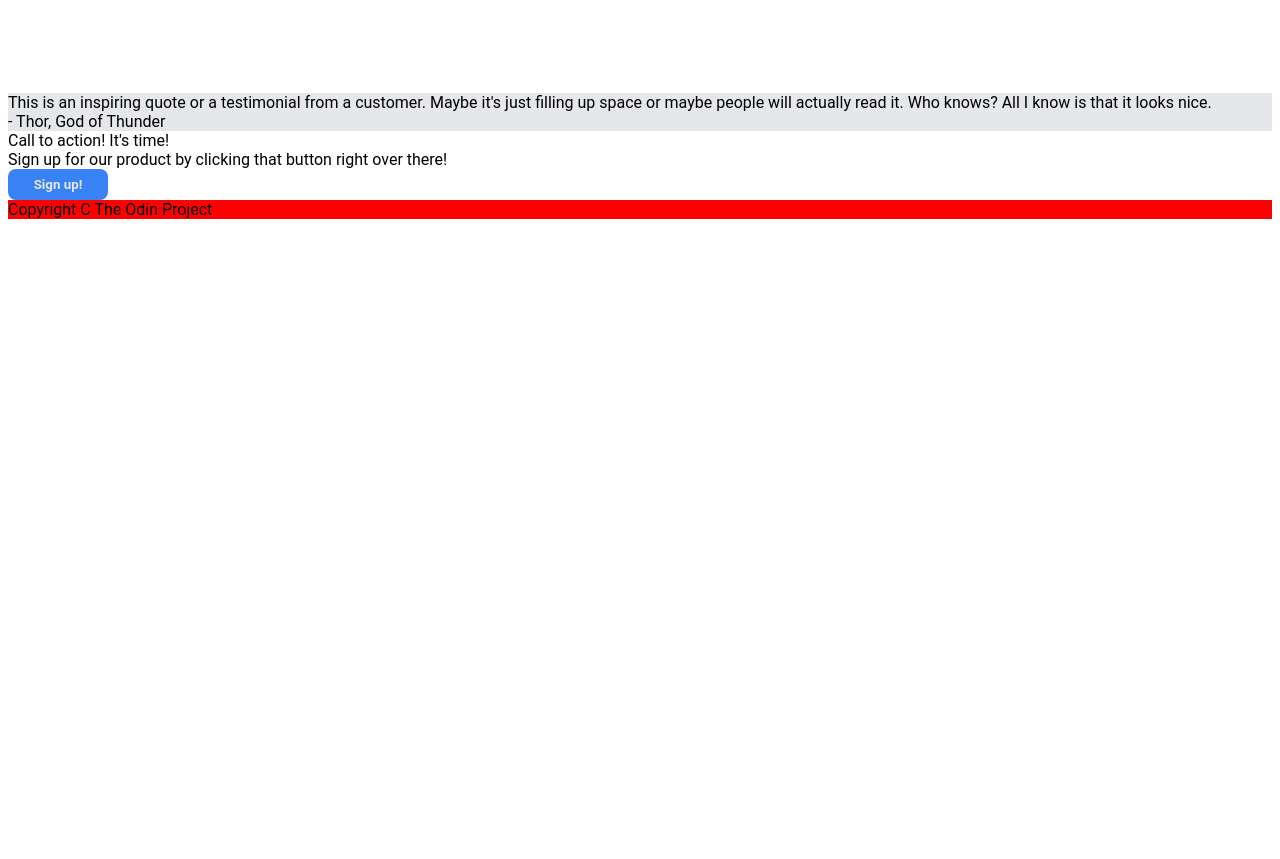
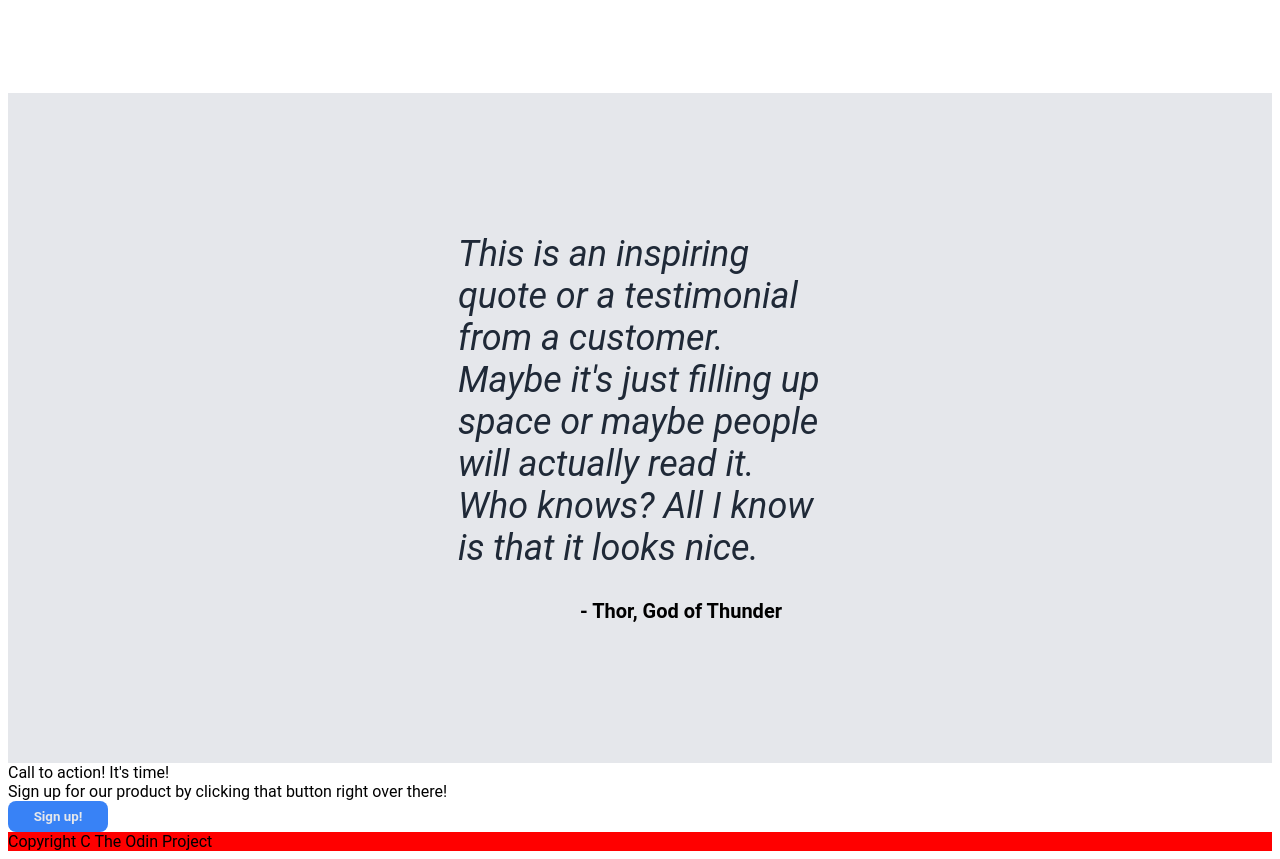
Before and after one commit to CodeCara/odin-project-landing-page, a plain HTML site: page index.html in a window 1280 px wide. Shown: the part 967-1826 px from the top of the page. Before the commit the page ends 1194 px from the top, so only its background shows below. Drawn offline with Linux system fonts and the light colour scheme.

Commit message:
Testimonial section set-up

```diff
--- a/index.html
+++ b/index.html
@@ -49,8 +49,8 @@
     </div>
     </section>
     <section class="section-2">
-        <p>This is an inspiring quote or a testimonial from a customer.  Maybe it's just filling up space or maybe people will actually read it.  Who knows?  All I know is that it looks nice.</p>
-        <p>- Thor, God of Thunder</p>
+        <p class = "quote">This is an inspiring quote or a testimonial from a customer.  Maybe it's just filling up space or maybe people will actually read it.  Who knows?  All I know is that it looks nice.</p>
+        <p class = "credit">- Thor, God of Thunder</p>
     </section>
 
         <div class="cta-text">
--- a/styles.css
+++ b/styles.css
@@ -120,4 +120,24 @@ figcaption {
 
 .section-2 {
    background-color: #e5e7eb;
+   padding-left: 450px;
+   padding-right: 450px;
+   padding-top: 140px;
+   padding-bottom: 140px;
 }
+
+.quote {
+
+    font-size: 36px;
+    font-style: italic;
+    color: #1f2937;
+
+}
+
+.credit {
+    font-weight: bold;
+   text-align: right;
+   padding-right: 40px;
+   margin-top: 30px;
+   font-size: 20px;
+}
```
